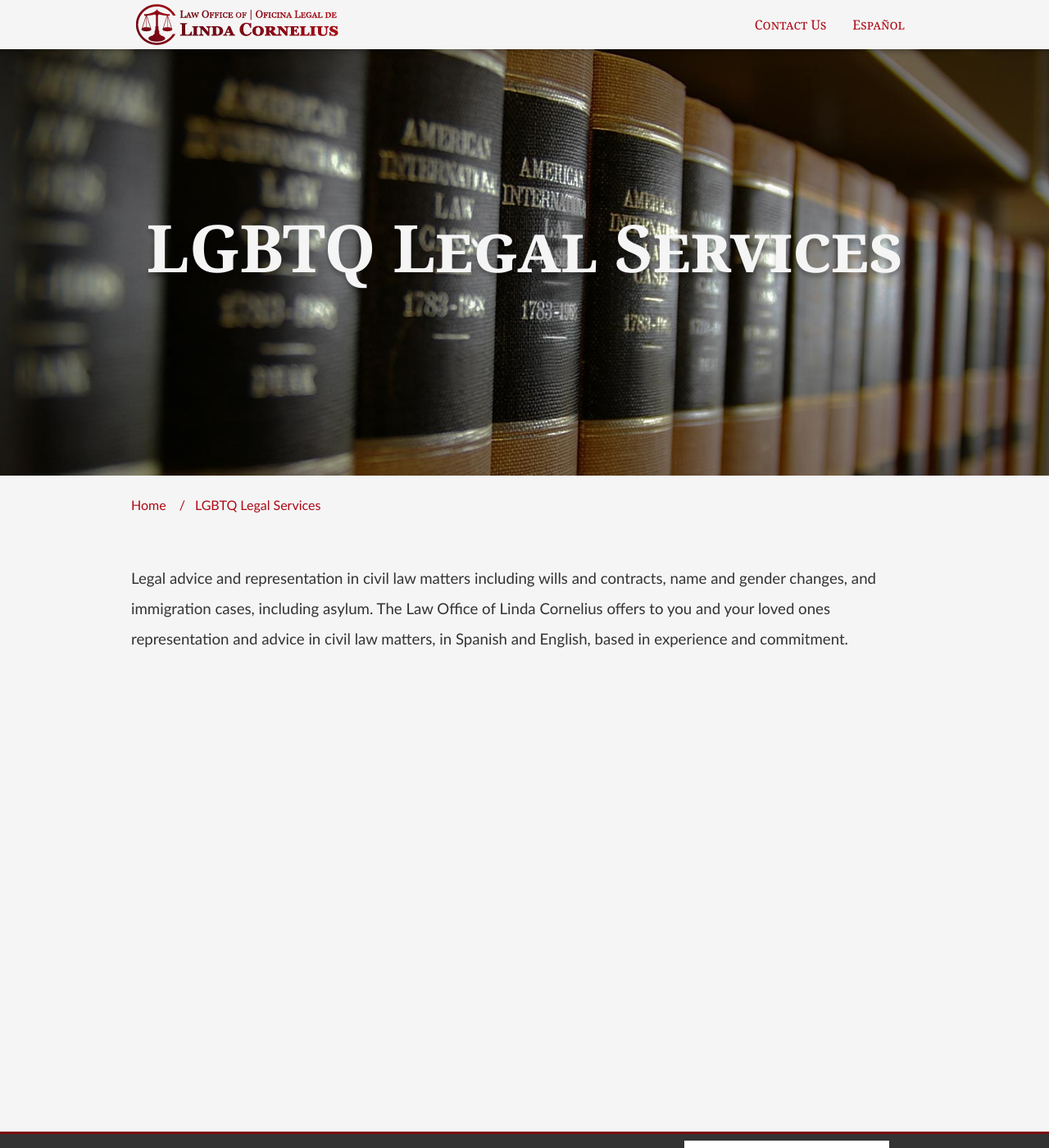
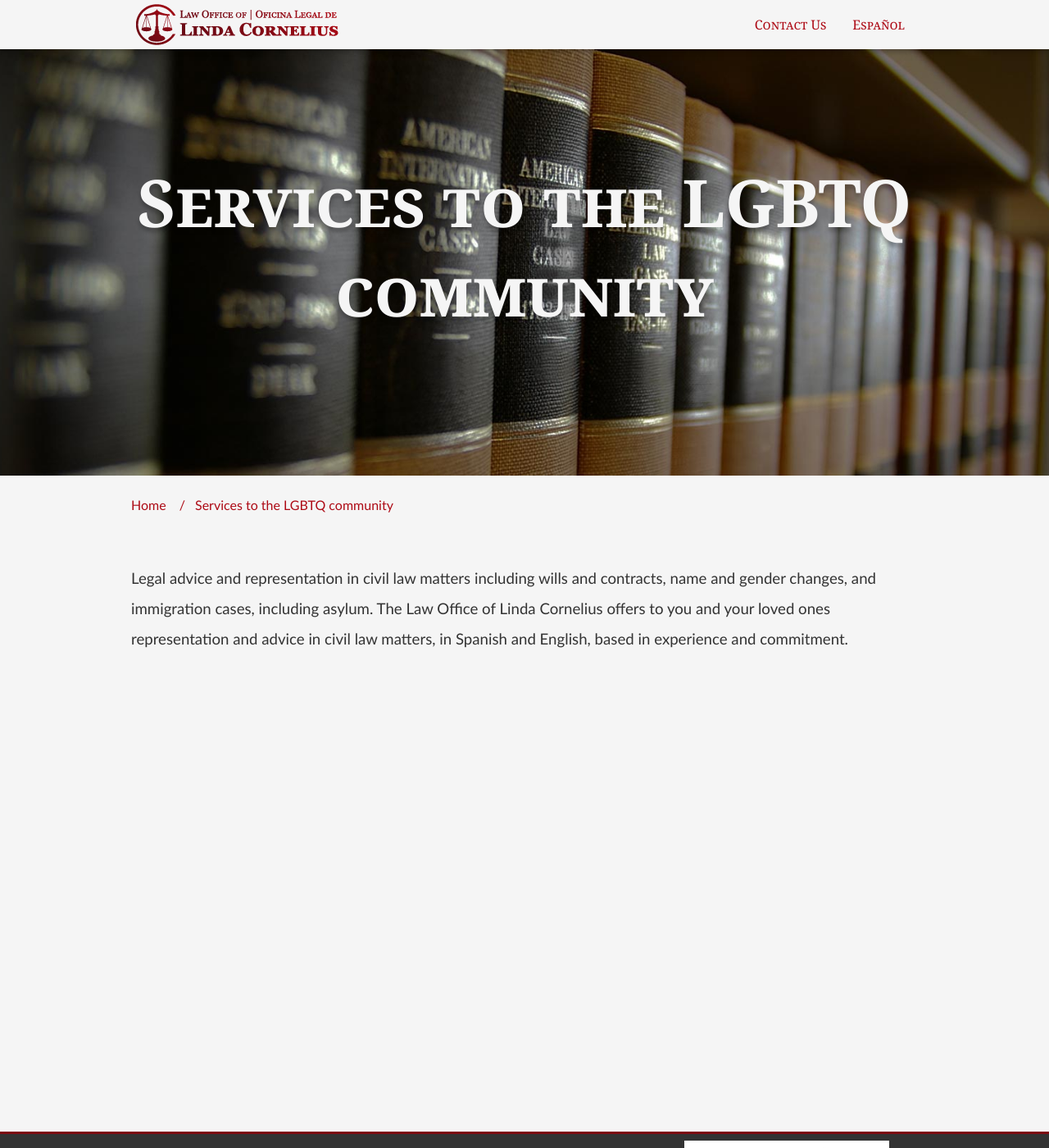
Before and after one commit to edamtoft/cornelius.legal.site, a Jekyll site: the page built from _practice/general.markdown, in a window 1280 px wide and 1400 px high. Shown: the whole window at 82% size. Built offline with Jekyll 4.4.1, drawn with Linux system fonts in a browser that asks for light colours; nearby versions of some CDN libraries; some of the changed text lies outside the part shown.

Commit message:
Updated '/_practice/general.markdown' via CloudCannon

```diff
--- a/_practice/general.markdown
+++ b/_practice/general.markdown
@@ -1,13 +1,13 @@
 ---
-title: LGBTQ Legal Services
+title: Services to the LGBTQ community
 identifier: LGBTQ
 layout: page
-description_text: Legal advice and representation in civil law matters including wills
-  and contracts, name and gender change cases,  and immigration cases, including asylum.
+description_text: 'Legal advice and representation in civil matters including wills and contracts, name and gender change cases,  and immigration cases, including asylum.'
 language: english
 icon: balance-scale
-banner_image: "/assets/books.jpg"
+banner_image: /assets/books.jpg
 sitemap: true
 ---
 
+
 Legal advice and representation in civil law matters including wills and contracts, name and gender changes, and immigration cases, including asylum. The Law Office of Linda Cornelius offers to you and your loved ones representation and advice in civil law matters, in Spanish and English, based in experience and commitment.
```
